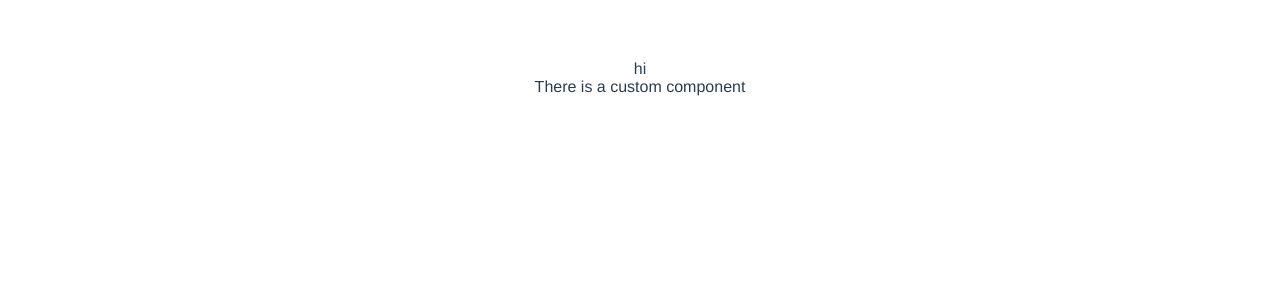
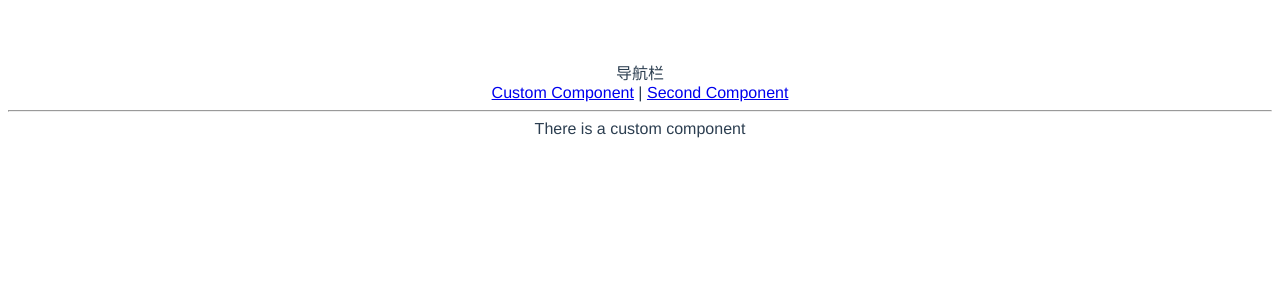
Before and after one commit to yxmg/tactile-ui-vue3, a Vue app: page / in a window 1280 px wide. Shown: the top 300 px of the page. Built offline with nearby package versions, Linux system fonts and the light colour scheme.

Commit message:
feat: 引入Vue-Router4

```diff
--- a/index.html
+++ b/index.html
@@ -8,6 +8,6 @@
 </head>
 <body>
   <div id="app"></div>
-  <script type="module" src="/src/main.js"></script>
+  <script type="module" src="/src/main.ts"></script>
 </body>
 </html>
--- a/src/App.vue
+++ b/src/App.vue
@@ -1,13 +1,17 @@
 <template>
-  <div>hi</div>
-  <custom-component></custom-component>
+  <div>导航栏</div>
+  <div>
+    <router-link to="/">Custom Component</router-link>
+    |
+    <router-link to="/xxx">Second Component</router-link>
+  </div>
+  <hr />
+  <router-view></router-view>
 </template>
 
 <script>
-import CustomComponent from "./components/custom-component.vue";
 
 export default {
-  name: 'App',
-  components: { CustomComponent }
+  name: 'App'
 }
 </script>
--- /dev/null
+++ b/src/components/second-component.vue
@@ -0,0 +1,13 @@
+<template>
+<div>Second Component</div>
+</template>
+
+<script>
+export default {
+name: "second-component"
+}
+</script>
+
+<style scoped>
+
+</style>
--- a/src/main.ts
+++ b/src/main.ts
@@ -2,14 +2,17 @@ import {createApp} from 'vue'
 import App from './App.vue'
 import './index.css'
 import {createWebHashHistory, createRouter} from "vue-router"
-import CustomComponent from './components/custom-component'
+import CustomComponent from './components/custom-component.vue'
+import SecondComponent from './components/second-component.vue'
 
 const history = createWebHashHistory()
 const router = createRouter({
-    history,
-    routes: [
-        {path: '/', component: CustomComponent}
-    ]
+  history,
+  routes: [
+    {path: '/', component: CustomComponent},
+    {path: '/xxx', component: SecondComponent}
+  ]
 })
-
-createApp(App).mount('#app')
+const app = createApp(App)
+app.use(router)
+app.mount('#app')
--- /dev/null
+++ b/src/shims-vue.d.ts
@@ -0,0 +1,5 @@
+declare module '*.vue' {
+  import { ComponentOptions } from 'vue'
+  const componentOptions: ComponentOptions
+  export default componentOptions
+}
```
